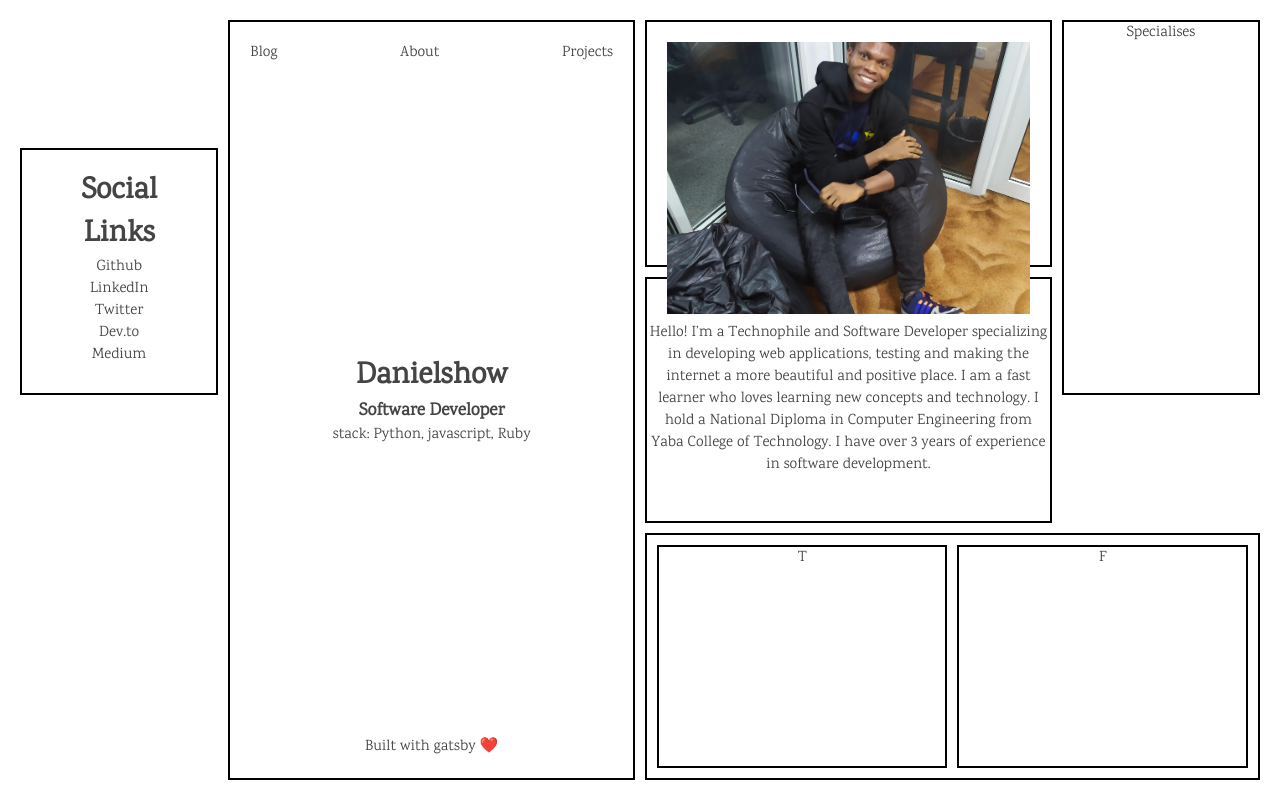
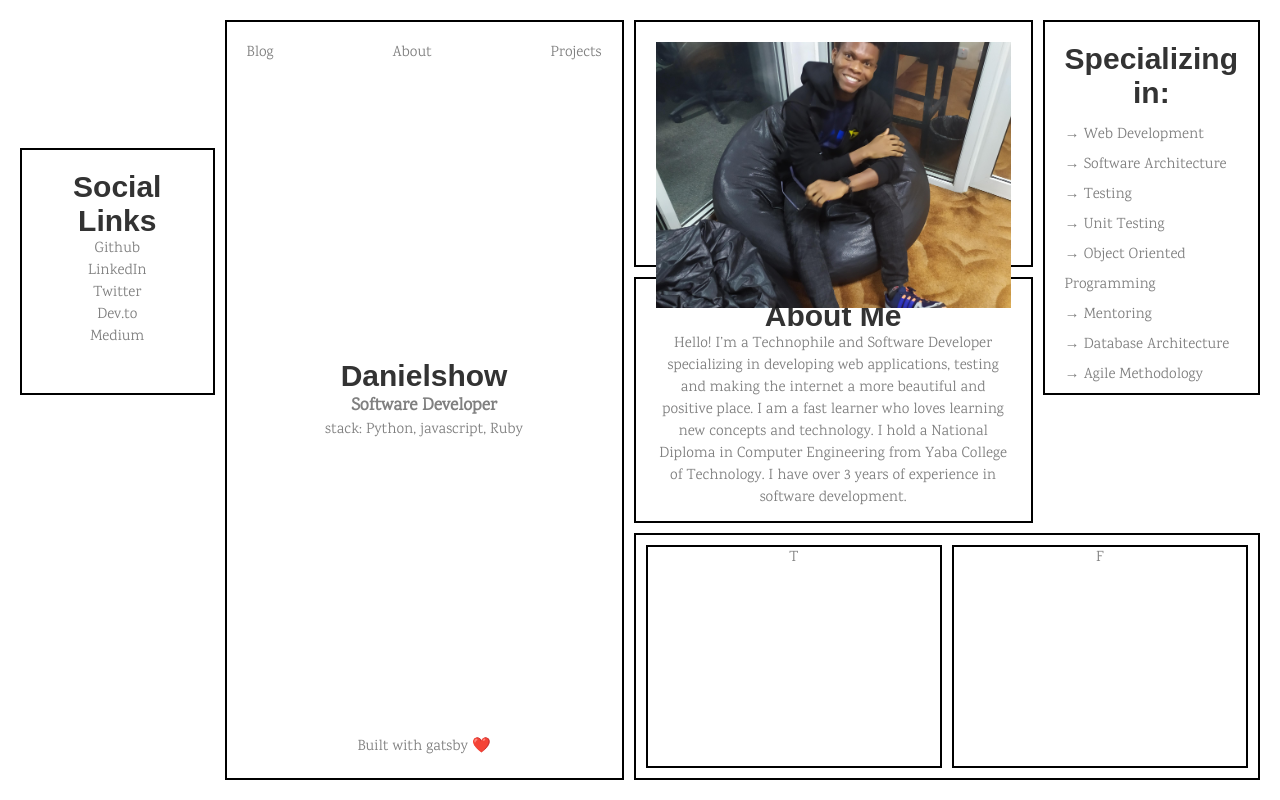
Before and after one commit to Danielshow/portfolio_2, a Gatsby site: page / in a window 1280 px wide. Built offline with nearby package versions, Linux system fonts and the light colour scheme; Gatsby itself is replaced by a stand-in of ours; a web font is replaced by a local one.

Commit message:
change fonts and add colours

```diff
--- a/src/pages/index.js
+++ b/src/pages/index.js
@@ -43,7 +43,19 @@ const IndexPage = () => (
         <h1>About Me</h1>
         <p>Hello! I’m a Technophile and Software Developer specializing in developing web applications, testing and making the internet a more beautiful and positive place. I am a fast learner who loves learning new concepts and technology. I hold a National Diploma in Computer Engineering from Yaba College of Technology. I have over 3 years of experience in software development.</p>
       </div>
-      <div className="box d">Specialises</div>
+      <div className="box special">
+      <h1>Specializing in: </h1>
+      <ul>
+        <li> &rarr; Web Development</li>
+        <li> &rarr; Software Architecture</li>
+        <li> &rarr; Testing</li>
+        <li> &rarr; Unit Testing</li>
+        <li> &rarr; Object Oriented Programming</li>
+        <li> &rarr; Mentoring</li>
+        <li> &rarr; Database Architecture</li>
+        <li> &rarr; Agile Methodology</li>
+      </ul>
+      </div>
       <div className="box e">
         <div className="talk">T</div>
         <div className="form">F</div>
--- a/src/stylesheet/_layout.scss
+++ b/src/stylesheet/_layout.scss
@@ -4,9 +4,14 @@
   grid-template-rows: repeat(6, 1fr);
   grid-gap: 10px;
   background-color: #fff;
-  color: #444;
+  color: grey;
   height: 100vh;
   padding: 20px;
+
+  h1 {
+    color: lighten($color: #000000, $amount: 20);
+    font-family: Belleza, sans-serif, 'Segoe UI', Tahoma, Geneva, Verdana, sans-serif;
+  }
 }
 
 .box {
@@ -32,7 +37,7 @@
   grid-column: 4 / 6;
   grid-row: 3 / 5;
 }
-.d {
+.special {
   grid-column: 6;
   grid-row: 1 / 4;
 }
--- a/src/stylesheet/components/index.scss
+++ b/src/stylesheet/components/index.scss
@@ -15,9 +15,24 @@
   }
 }
 
-.pics {
+.pics, .social, .about, .special {
   padding: 2rem;
 }
-.social {
-  padding: 2rem;
+
+.special {
+  ul {
+    font-size: 1.5rem;
+    margin-top: 1rem;
+    text-align: left;
+    line-height: 3rem;
+    li {
+      list-style-type: none;
+    }
+  }
 }
+
+.about {
+  p {
+    font-size: 1.5rem;
+  }
+}
```
Also changed, not shown: src/images/gatsby-astronaut.png (deleted), src/images/gatsby-icon.png, src/images/www.png (added).
